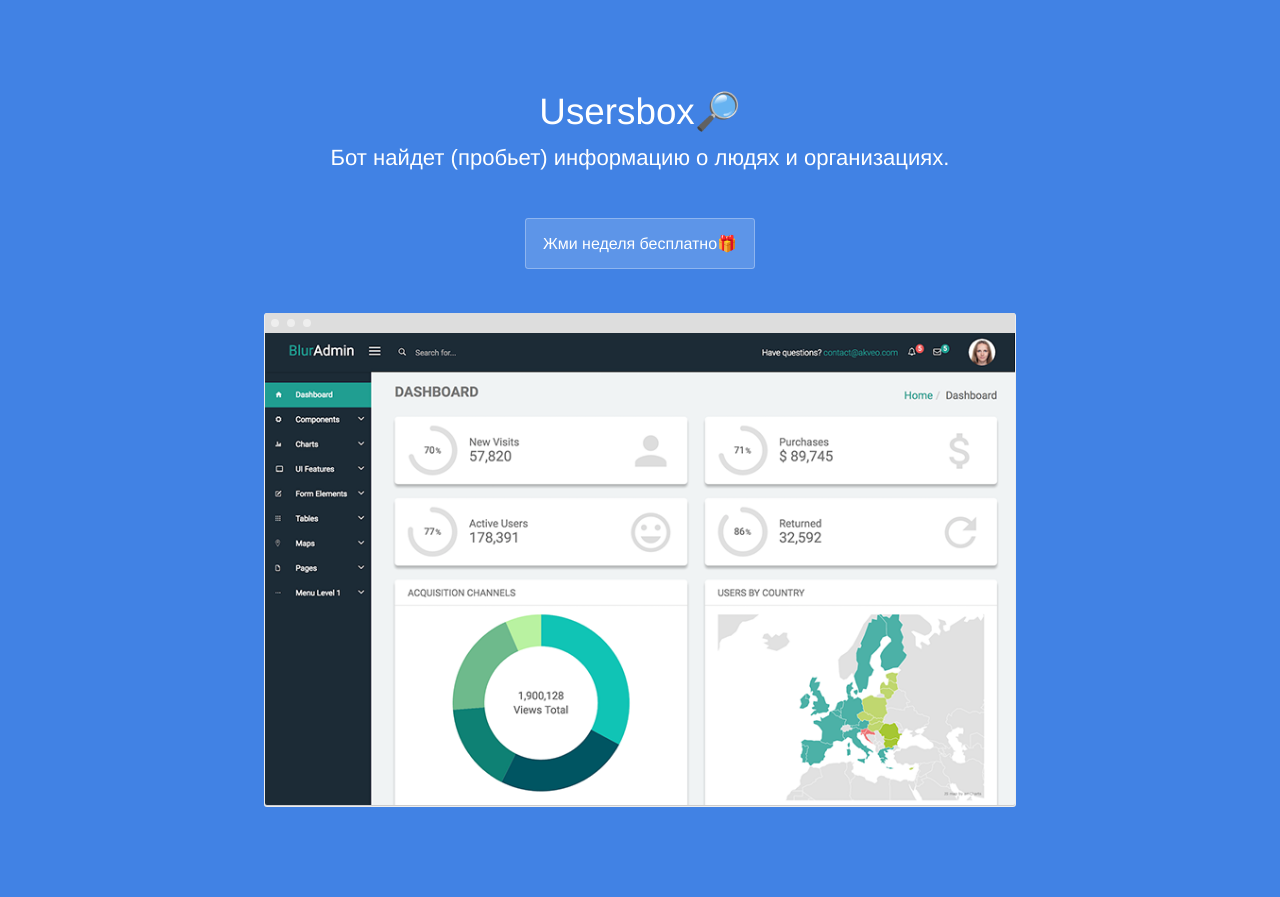
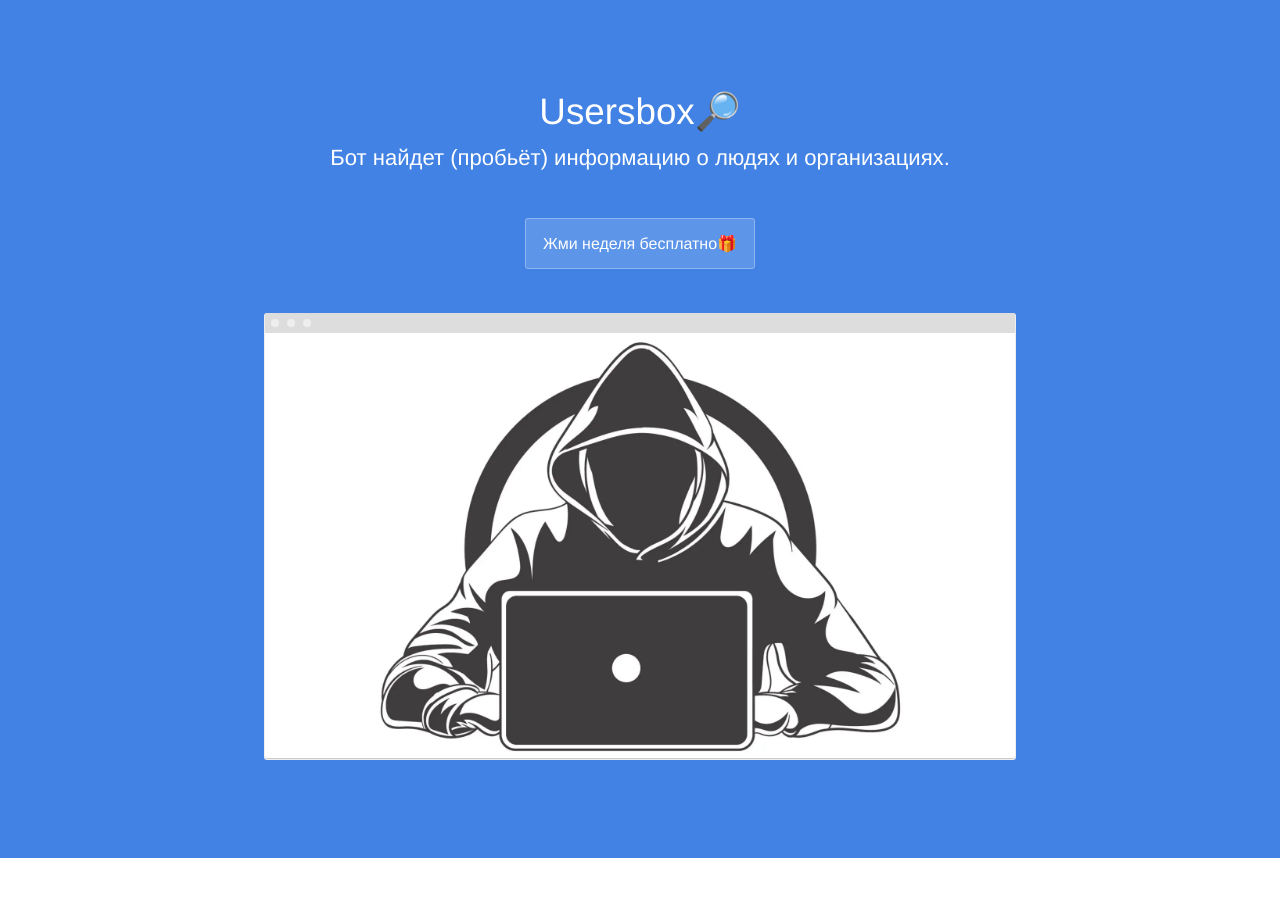
Before and after one commit to usersboxbot/usersboxbot.github.io, a Jekyll site: the page built from index.html, in a window 1280 px wide and 900 px high. Shown: the top 897 px of the window. Built offline with Jekyll 4.4.1, drawn with Linux system fonts in a browser that asks for light colours.

Commit message:
Update index.html

```diff
--- a/index.html
+++ b/index.html
@@ -5,10 +5,10 @@
 <section class="hero">
 	<div class="text-container">
 		<h1 class="editable">Usersbox🔎</strong></h1>
-		<p class="subtext editable">Бот найдет (пробьет) информацию о людях и организациях.</p>
+		<p class="subtext editable">Бот найдет (пробьёт) информацию о людях и организациях.</p>
 		<div class="cta button alt"><a href="{{ site.baseurl }}/usersbox/">Жми неделя бесплатно🎁</a></div>
 		<div>
-			<img src="{{ site.baseurl }}/images/dashboard.png" alt="Screenshot" class="screenshot editable" />
+			<img src="{{ site.baseurl }}/images/UsersHacker.webp" alt="Screenshot" class="screenshot editable" />
 		</div>
 	</div>
 </section>
```
